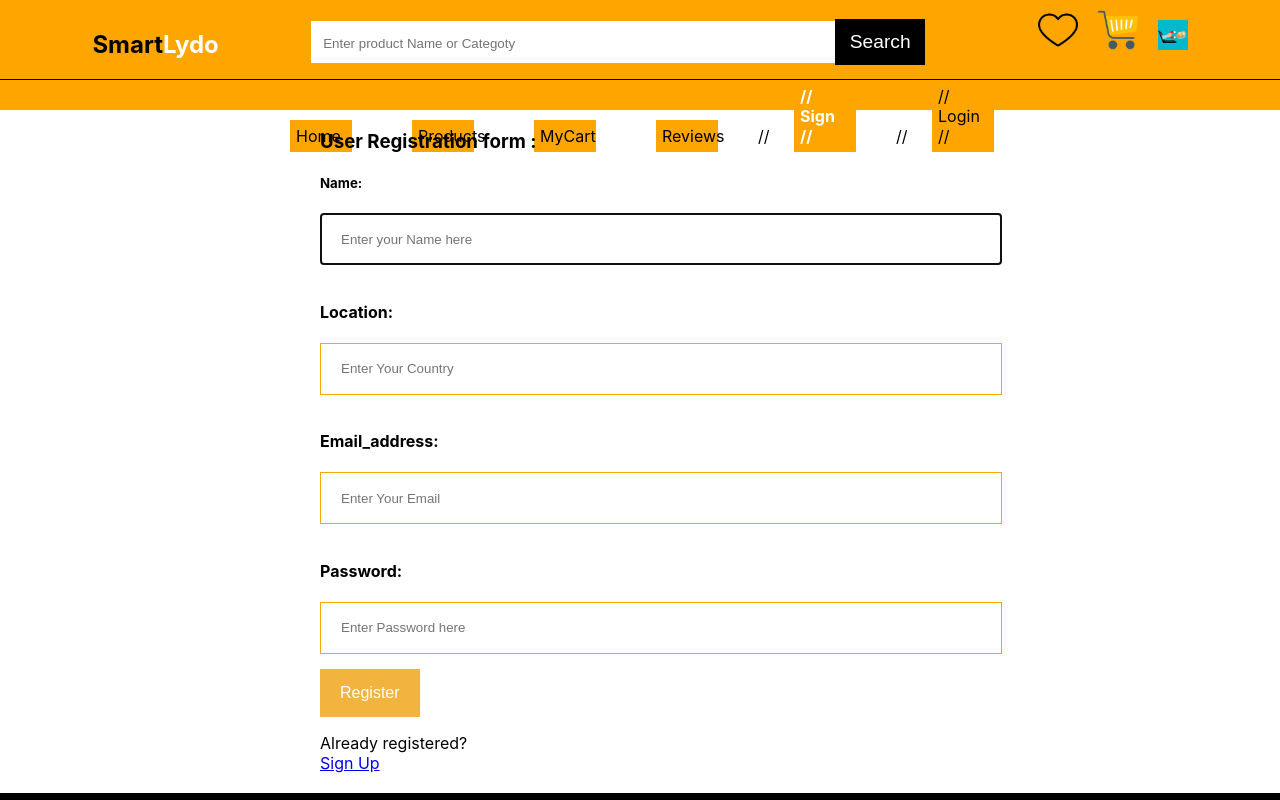
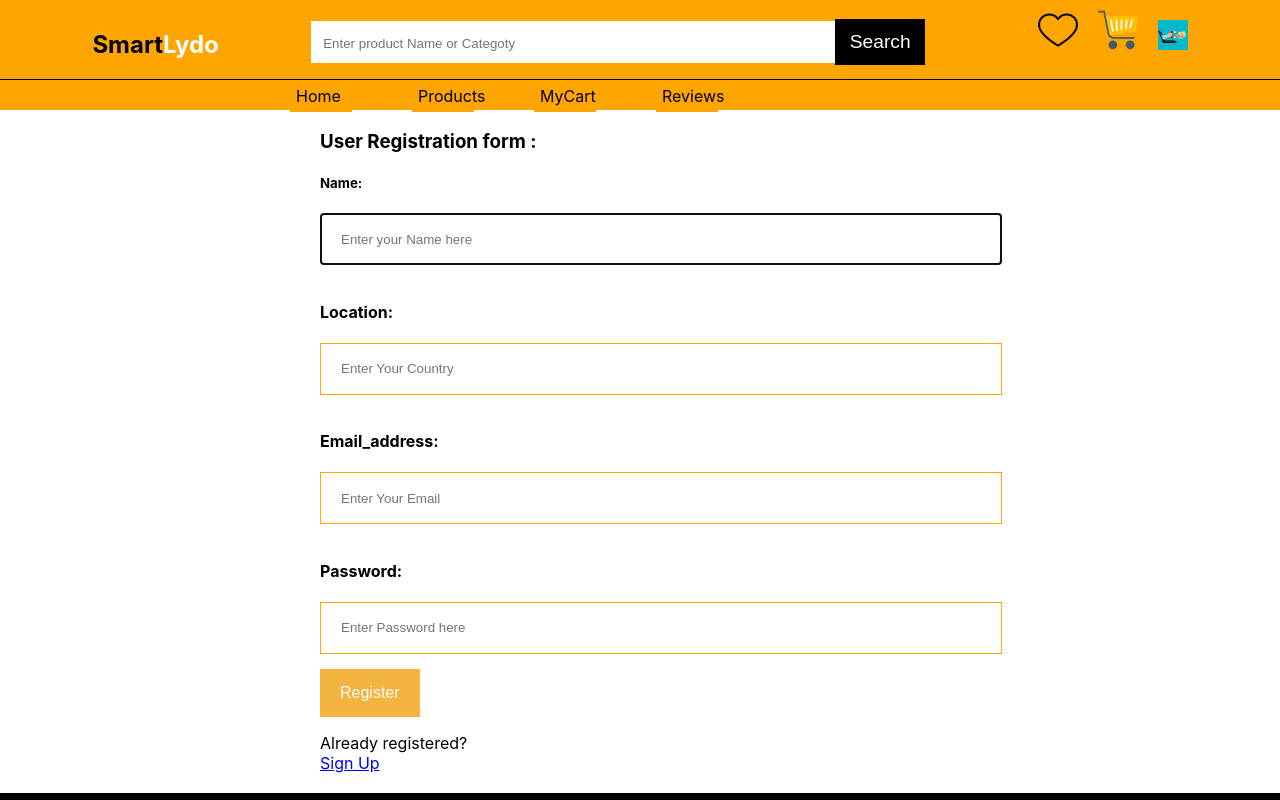
Before and after one commit to Oscarachieng/phase-3-project, a React (Create React App) app: page /sign in a window 1280 px wide. Shown: the top 800 px of the page. Built offline with nearby package versions, Linux system fonts and the light colour scheme; no server answers.

Commit message:
Update NavBar.js

```diff
--- a/src/NavBar.js
+++ b/src/NavBar.js
@@ -29,14 +29,6 @@ const NavBar = () => {
         Reviews
       </NavLink>
 
-//       <NavLink to="/sign" style={isActiveLink}>
-//         Sign
-//       </NavLink>
-//       <NavLink to="/login" style={isActiveLink}>
-//         Login
-//       </NavLink>
-
-
     </nav>
   );
 };
```
